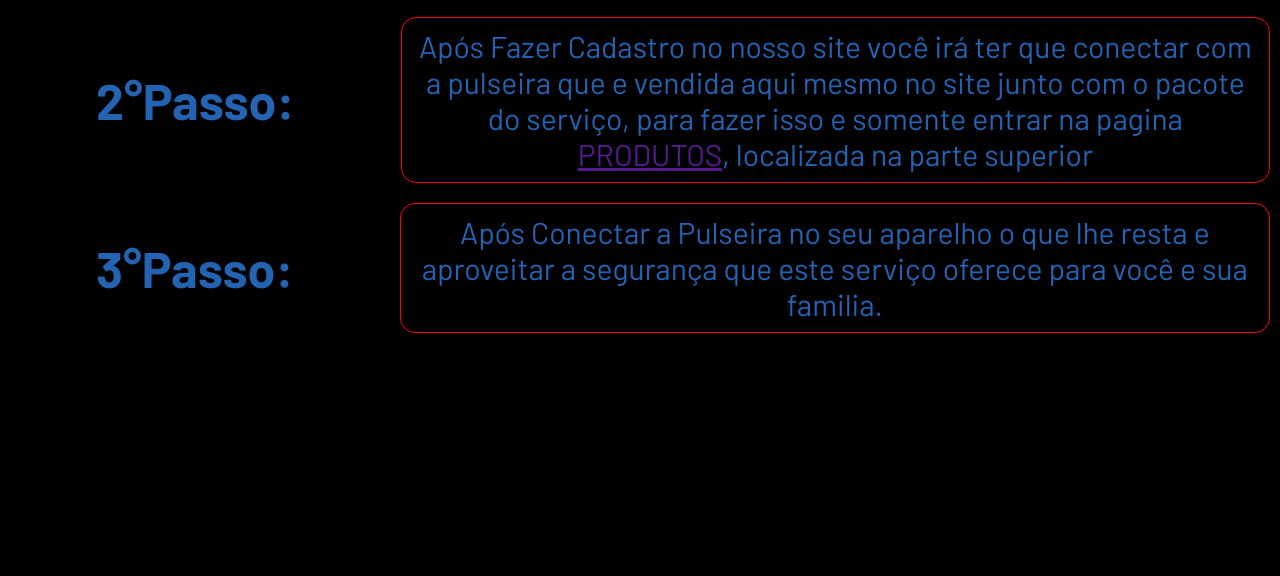
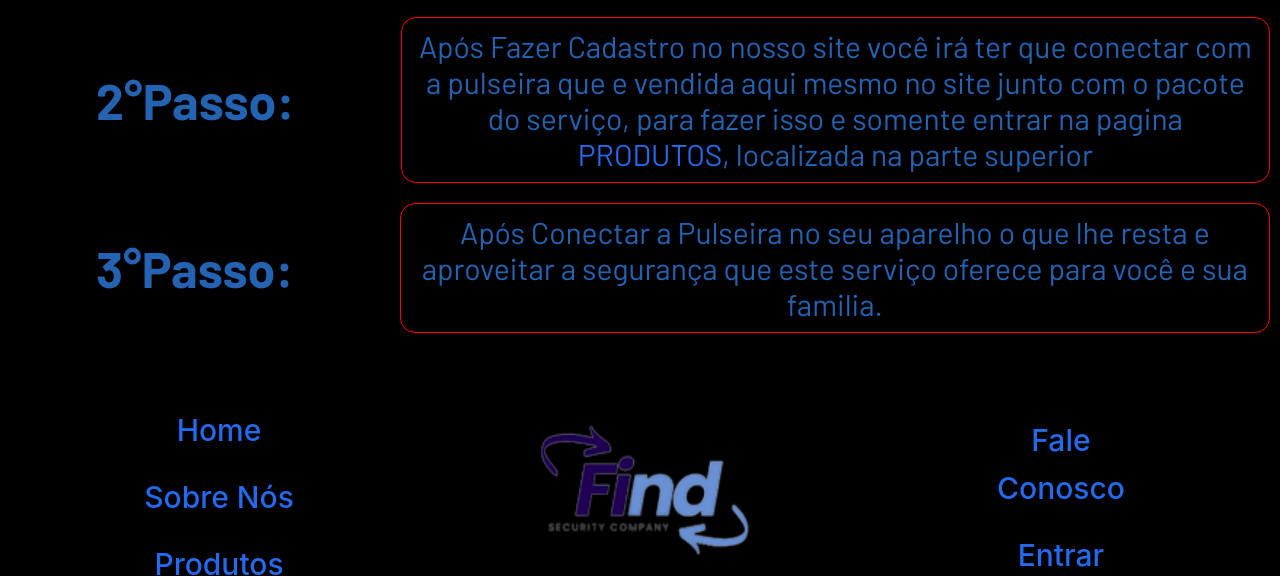
Before and after one commit to DaviRdaSilva/FIND, a website: page site/public/index.html in a window 1280 px wide. Shown: the part 2224-2800 px from the top of the page. Before the commit the page ends 2610 px from the top, so only its background shows below. Drawn offline with Linux system fonts and the light colour scheme.

Commit message:
Atualização Do projeto

```diff
--- a/site/public/css/style.css
+++ b/site/public/css/style.css
@@ -1,4 +1,4 @@
-@import url('https://fonts.googleapis.com/css2?family=Barlow:ital,wght@0,100;0,200;0,300;0,400;0,500;0,600;0,700;0,800;0,900;1,100;1,200;1,300;1,400;1,500;1,600;1,700;1,800;1,900&display=swap');
+@import url("https://fonts.googleapis.com/css2?family=Barlow:ital,wght@0,100;0,200;0,300;0,400;0,500;0,600;0,700;0,800;0,900;1,100;1,200;1,300;1,400;1,500;1,600;1,700;1,800;1,900&display=swap");
 
 body {
   display: flex;
@@ -11,10 +11,10 @@ body {
   height: 100vh;
   margin: 0;
   background: #000000;
-  font-family: 'Barlow', "Segoe UI", Tahoma, Geneva, Verdana, sans-serif;
+  font-family: "Barlow", "Segoe UI", Tahoma, Geneva, Verdana, sans-serif;
 }
 
-.navBar{
+.navBar {
   display: flex;
   flex-direction: row;
   align-items: center;
@@ -27,12 +27,12 @@ body {
   margin-top: 0%;
 }
 
-.navBar img{
+.navBar img {
   width: 20%;
   margin-top: 5%;
 }
 
-.texto_navBar{
+.texto_navBar {
   width: 35%;
   margin-top: 6%;
   display: flex;
@@ -40,21 +40,21 @@ body {
   gap: 3%;
 }
 
-.texto_navBar a{
+.texto_navBar a {
   text-decoration: none;
   width: 35%;
   height: max-content;
-  font-family: 'Inter';
+  font-family: "Inter";
   font-style: normal;
   font-weight: 500;
   font-size: 30px;
   line-height: 48px;
   align-self: center;
   text-align: center;
-  color: #2569ED;
+  color: #2569ed;
 }
 
-.banner{
+.banner {
   display: flex;
   width: 100%;
   height: 80vh;
@@ -65,7 +65,7 @@ body {
   background-image: url(../assets/imgs/domingo-familia-1.jpg);
 }
 
-.texto_slogan{
+.texto_slogan {
   display: flex;
   margin-top: 5%;
   margin-bottom: 0;
@@ -73,27 +73,32 @@ body {
   height: 261px;
   left: 11px;
   /* top: 113px; */
-  font-family: 'Inter';
+  font-family: "Inter";
   font-style: normal;
   font-weight: 800;
   font-size: 64px;
   line-height: 77px;
   align-items: center;
   text-align: center;
-  background: linear-gradient(180deg, rgba(3, 8, 20, 0.305) 10.73%, #2569ED 55.52%, rgba(0, 1, 3, 0.315) 91.46%);
+  background: linear-gradient(
+    180deg,
+    rgba(3, 8, 20, 0.305) 10.73%,
+    #2569ed 55.52%,
+    rgba(0, 1, 3, 0.315) 91.46%
+  );
   -webkit-background-clip: text;
   -webkit-text-fill-color: transparent;
   background-clip: text;
 }
 
-.logo{
+.logo {
   width: 500px;
   height: 500px;
   margin-top: 0;
   margin-left: 7%;
 }
 
-.MVV{
+.MVV {
   display: flex;
   width: 90%;
   height: max-content;
@@ -105,7 +110,7 @@ body {
   padding: 2%;
 }
 
-.card{
+.card {
   display: flex;
   width: 15%;
   height: fit-content;
@@ -121,8 +126,8 @@ body {
   padding-bottom: 0%;
 }
 
-.card h3{
-  font-family: 'Inter';
+.card h3 {
+  font-family: "Inter";
   font-style: normal;
   font-weight: 500;
   font-size: 24px;
@@ -132,10 +137,10 @@ body {
   margin-bottom: 0;
 }
 
-.card p{
+.card p {
   padding-top: 7%;
   padding-bottom: 7%;
-  font-family: 'Inter';
+  font-family: "Inter";
   font-style: normal;
   font-weight: 500;
   font-size: 24px;
@@ -144,7 +149,7 @@ body {
   color: #ffffff;
 }
 
-.Manual_install{
+.Manual_install {
   display: flex;
   width: 100%;
   height: 200vh;
@@ -152,25 +157,25 @@ body {
   color: rgb(36, 98, 178);
 }
 
-.Manual_install h1{
+.Manual_install h1 {
   display: flex;
   align-self: center;
   font-size: 60px;
 }
 
-.card_manual{
+.card_manual {
   display: flex;
   align-items: center;
   justify-content: center;
 }
 
-.card_manual h1{
+.card_manual h1 {
   margin-right: 7.5%;
   margin-left: 7.5%;
   font-size: 50px;
 }
 
-.card_manual span{
+.card_manual span {
   margin: 10px;
   width: fit-content;
   height: fit-content;
@@ -181,7 +186,56 @@ body {
   padding: 10px;
 }
 
-.footer{
+.card_manual span a {
+  text-decoration: none;
+  color: #2569ed;
+}
+
+.footer {
+  display: flex;
+  flex-direction: row;
+  align-items: center;
+  justify-content: center;
   width: 100%;
-  height: 100vh;
+  height: 25vh;
+  gap: 6%;
+  background-color: #00000095;
+  margin-top: 0%;
 }
+
+.footer img {
+  width: 20%;
+  margin-top: 5%;
+}
+
+.texto_navBar {
+  width: 35%;
+  margin-top: 6%;
+  display: flex;
+  flex-direction: column;
+  gap: 3%;
+}
+
+.texto_navBar a {
+  text-decoration: none;
+  width: 35%;
+  height: max-content;
+  font-family: "Inter";
+  font-style: normal;
+  font-weight: 500;
+  font-size: 30px;
+  line-height: 48px;
+  align-self: center;
+  text-align: center;
+  color: #2569ed;
+}
+
+
+.body_login{
+  display: flex;
+  margin: 0;
+  background: #000000;
+  font-family: "Barlow", "Segoe UI", Tahoma, Geneva, Verdana, sans-serif;
+}
+
+.header{}
--- a/site/public/index.html
+++ b/site/public/index.html
@@ -18,7 +18,7 @@
     <img src="assets/icon/FavIcon.png" alt="">
     <p class="texto_navBar">
       <a href="">Fale Conosco</a><br>
-      <a href="">Entrar</a>
+      <a href="login.html">Entrar</a>
     </p>
   </div>
 
@@ -60,8 +60,16 @@
   </div>
 
   <div class="footer">
-    <img src="" alt="">
-
+    <p class="texto_navBar">
+      <a href="index.html">Home</a><br>
+      <a href="">Sobre Nós</a><br>
+      <a href="">Produtos</a>
+    </p>
+    <img src="assets/icon/FavIcon.png" alt="">
+    <p class="texto_navBar">
+      <a href="">Fale Conosco</a><br>
+      <a href="login.html">Entrar</a>
+    </p>
   </div>
 
 </body>
```
Also changed, not shown: site/public/login.html (+31 -50 lines), 1 other file.
